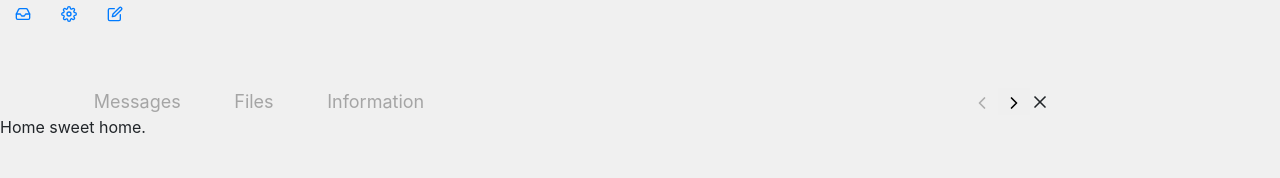
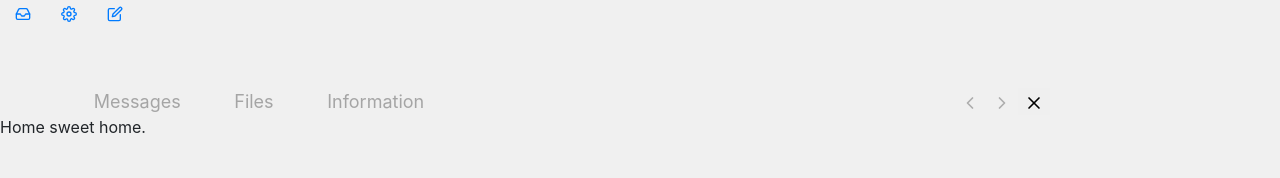
Before and after one commit to Elysium-Labs-EU/juno-core, a React (Create React App) app: page / in a window 1280 px wide. Shown: the top 178 px of the page. Built offline with nearby package versions, Linux system fonts and the light colour scheme.

Commit message:
Add disabled states to prev and next button

```diff
--- a/src/components/DetailNavigation.js
+++ b/src/components/DetailNavigation.js
@@ -1,11 +1,8 @@
 import React, { useEffect, useState } from 'react'
 import { connect } from 'react-redux'
 import { FiChevronLeft, FiChevronRight, FiX } from 'react-icons/fi'
-// import NavigatePreviousMail from './EmailOptions/NavigatePreviousMail'
-// import NavigateNextMail from './EmailOptions/NavigateNextMail'
-import CloseMail from './EmailOptions/CloseMail'
 import { useHistory } from 'react-router-dom'
-import {NavButton, Wrapper} from './DetailNavigationStyles'
+import { NavButton, Wrapper } from './DetailNavigationStyles'
 
 const mapStateToProps = (state) => {
   const { currEmail, metaList, isLoading } = state
@@ -17,36 +14,45 @@ const DetailNavigation = ({ metaList, currEmail }) => {
   const [viewIndex, setViewIndex] = useState(0)
   const history = useHistory()
 
-  const NavigatePreviousMail = () => {history.push((metaList[viewIndex - 1].id))}
-  const NavigateNextMail = () => { history.push((metaList[viewIndex + 1].id)) }
+  const NavigatePreviousMail = () => {
+    history.push(metaList[viewIndex - 1].id)
+  }
+  const NavigateNextMail = () => {
+    history.push(metaList[viewIndex + 1].id)
+  }
+  const CloseMail = () => {
+    history.push(`/inbox`)
+  }
 
-  const isDisabledPrev = (metaList[viewIndex - 1]) === undefined ? true : false
-  const isDisabledNext = (metaList[viewIndex + 1]) === undefined ? true : false
+  const isDisabledPrev = metaList[viewIndex - 1] === undefined ? true : false
+  const isDisabledNext = metaList[viewIndex + 1] === undefined ? true : false
 
   useEffect(() => {
     if (currEmail !== currLocal) {
       setCurrLocal(currEmail)
-      const viewingIndex =
-        metaList
-          .map(function (e) {
-            return e.id
-          })
-          .indexOf(currEmail)
+      const viewingIndex = metaList
+        .map(function (e) {
+          return e.id
+        })
+        .indexOf(currEmail)
       setViewIndex(viewingIndex)
     }
   }, [currEmail])
 
   return (
     <Wrapper>
-      <NavButton onClick={() => NavigatePreviousMail()} disabled={isDisabledPrev}>
+      <NavButton
+        onClick={() => NavigatePreviousMail()}
+        disabled={isDisabledPrev}
+      >
         <FiChevronLeft size={20} />
       </NavButton>
-      <NavButton onClick={() => NavigateNextMail()} disaabled={isDisabledNext}>
+      <NavButton onClick={() => NavigateNextMail()} disabled={isDisabledNext}>
         <FiChevronRight size={20} />
       </NavButton>
-      <div onClick={CloseMail}>
+      <NavButton onClick={CloseMail}>
         <FiX size={20} />
-      </div>
+      </NavButton>
     </Wrapper>
   )
 }
--- a/src/components/EmailDetail.js
+++ b/src/components/EmailDetail.js
@@ -17,18 +17,25 @@ import TimeStamp from './TimeStamp'
 const api = createApiClient()
 
 const mapStateToProps = (state) => {
-  const { isLoading, threadId } = state
-  return { isLoading, threadId }
+  const { emailList, isLoading, threadId } = state
+  return { emailList, isLoading, threadId }
 }
 
-const EmailDetail = ({ dispatch }) => {
+const EmailDetail = ({ dispatch, emailList }) => {
   const { threadId } = useParams()
   const [threadDetail, setThreadDetail] = useState(null)
 
   useEffect(() => {
     const LoadEmail = async () => {
-      const threadDetailFeed = await api.getThreadDetail(`${threadId}`)
-      setThreadDetail(threadDetailFeed.thread || 'No email loaded')
+      if (emailList.length > 0) {
+        const activeEmail = await emailList.filter(
+          (item) => item.thread.id === threadId
+        )
+        setThreadDetail(activeEmail[0].thread)
+      } else {
+        const threadDetailFeed = await api.getThreadDetail(`${threadId}`)
+        setThreadDetail(threadDetailFeed.thread || 'No email loaded')
+      }
     }
     LoadEmail()
     if (threadId !== undefined) {
--- a/src/components/emailOptions/CloseMail.js
+++ /dev/null
@@ -1,15 +0,0 @@
-import { useHistory } from 'react-router-dom'
-import React from 'react'
-
-function CloseMail() {
-  const history = useHistory()
-
-  const returnPage = () => {
-    history.go(-1)
-    console.log('close')
-  }
-
-  return returnPage()
-}
-
-export default CloseMail
```
Also changed, not shown: src/components/DetailNavigationStyles.js (+5 -5 lines), src/components/emailOptions/NavigateNextMail.js (deleted, +0 -8 lines), src/components/emailOptions/NavigatePreviousMail.js (deleted, +0 -8 lines).
